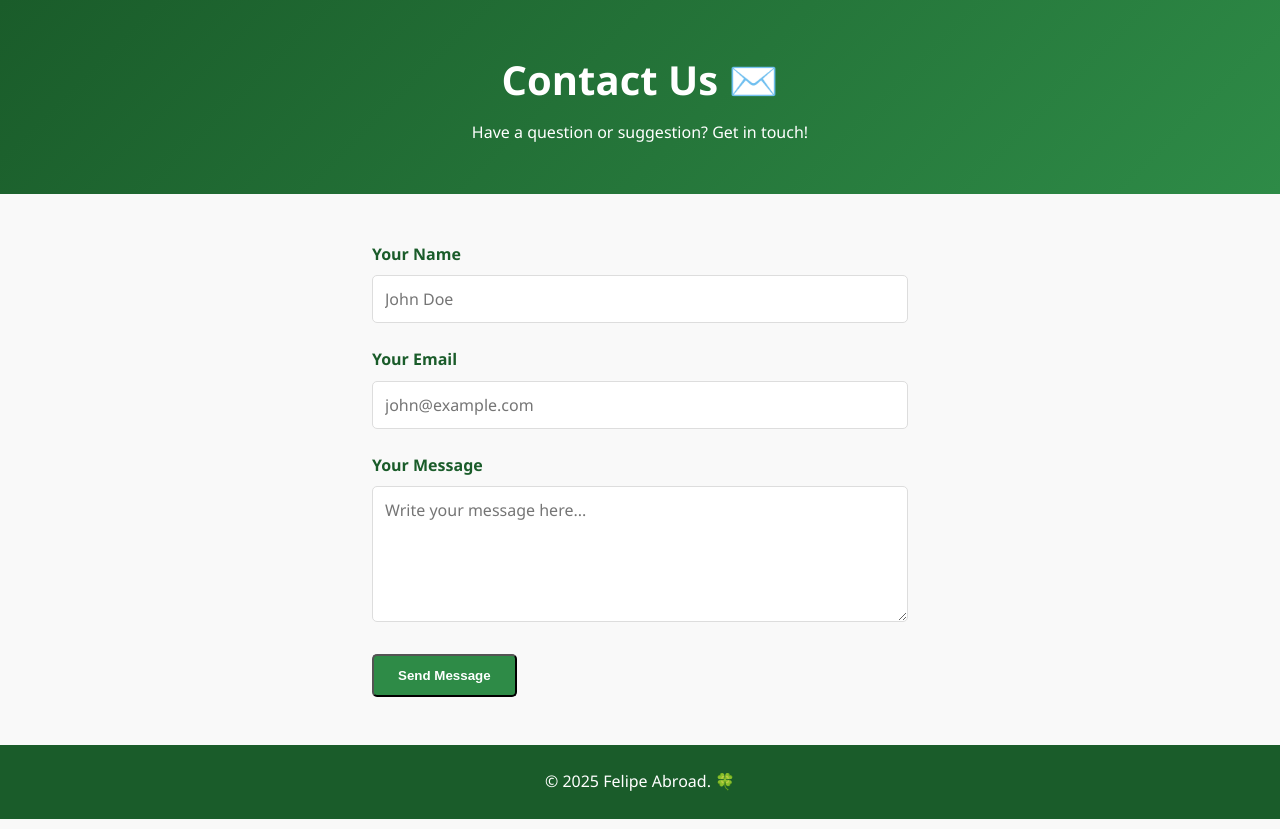
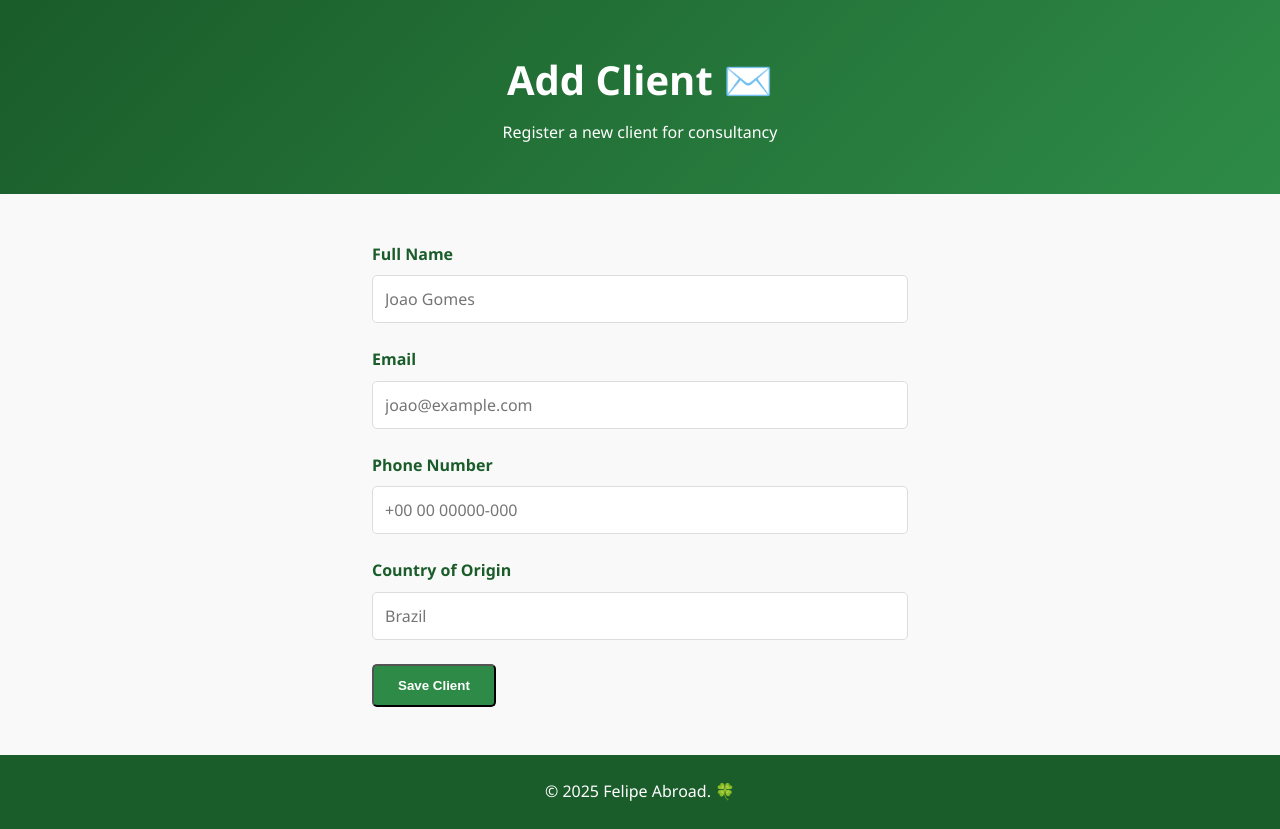
Before and after one commit to felipewayszceyk/project-database, a Flask app: page /contact in a window 1280 px wide. Shown: the part 112-941 px from the top of the page. Run offline with Flask 3, Linux system fonts and the light colour scheme.

Commit message:
creating cliente form using the contact form

```diff
--- a/templates/contact.html
+++ b/templates/contact.html
@@ -1,12 +1,12 @@
 {% extends "base.html" %}
 
-{% block title %}Contact - Ireland Travel Guide{% endblock %}
+{% block title %} Add New Client {% endblock %}
 
 {% block content %}
 
 <section class="page-header">
-    <h1>Contact Us ✉️</h1>
-    <p>Have a question or suggestion? Get in touch!</p>
+    <h1>Add Client ✉️</h1>
+    <p>Register a new client for consultancy</p>
 </section>
 
 <section class="contact-section">
@@ -23,23 +23,28 @@
     </div>
     {% endif %}
 
-    <form method="POST" action="/contact">
+    <form method="POST" action="{{ url_for('new_client') }}">
         <div class="form-group">
-            <label for="name">Your Name</label>
-            <input type="text" id="name" name="name" placeholder="John Doe">
+            <label for="full_name">Full Name</label>
+            <input type="text" id="full_name" name="full_name" placeholder="Joao Gomes">
         </div>
 
         <div class="form-group">
-            <label for="email">Your Email</label>
-            <input type="email" id="email" name="email" placeholder="john@example.com">
+            <label for="email">Email</label>
+            <input type="email" id="email" name="email" placeholder="joao@example.com">
         </div>
 
         <div class="form-group">
-            <label for="message">Your Message</label>
-            <textarea id="message" name="message" rows="5" placeholder="Write your message here..."></textarea>
+            <label for="phone">Phone Number</label>
+             <input type="text" id="phone" name="phone" placeholder="+00 00 00000-000">
         </div>
 
-        <button type="submit" class="btn">Send Message</button>
+        <div class="form-group">
+            <label for="country_of_origin">Country of Origin</label>
+             <input type="text" id="country_of_origin" name="country_of_origin" placeholder= "Brazil">
+        </div>
+
+        <button type="submit" class="btn">Save Client</button>
     </form>
 
 </section>
```
